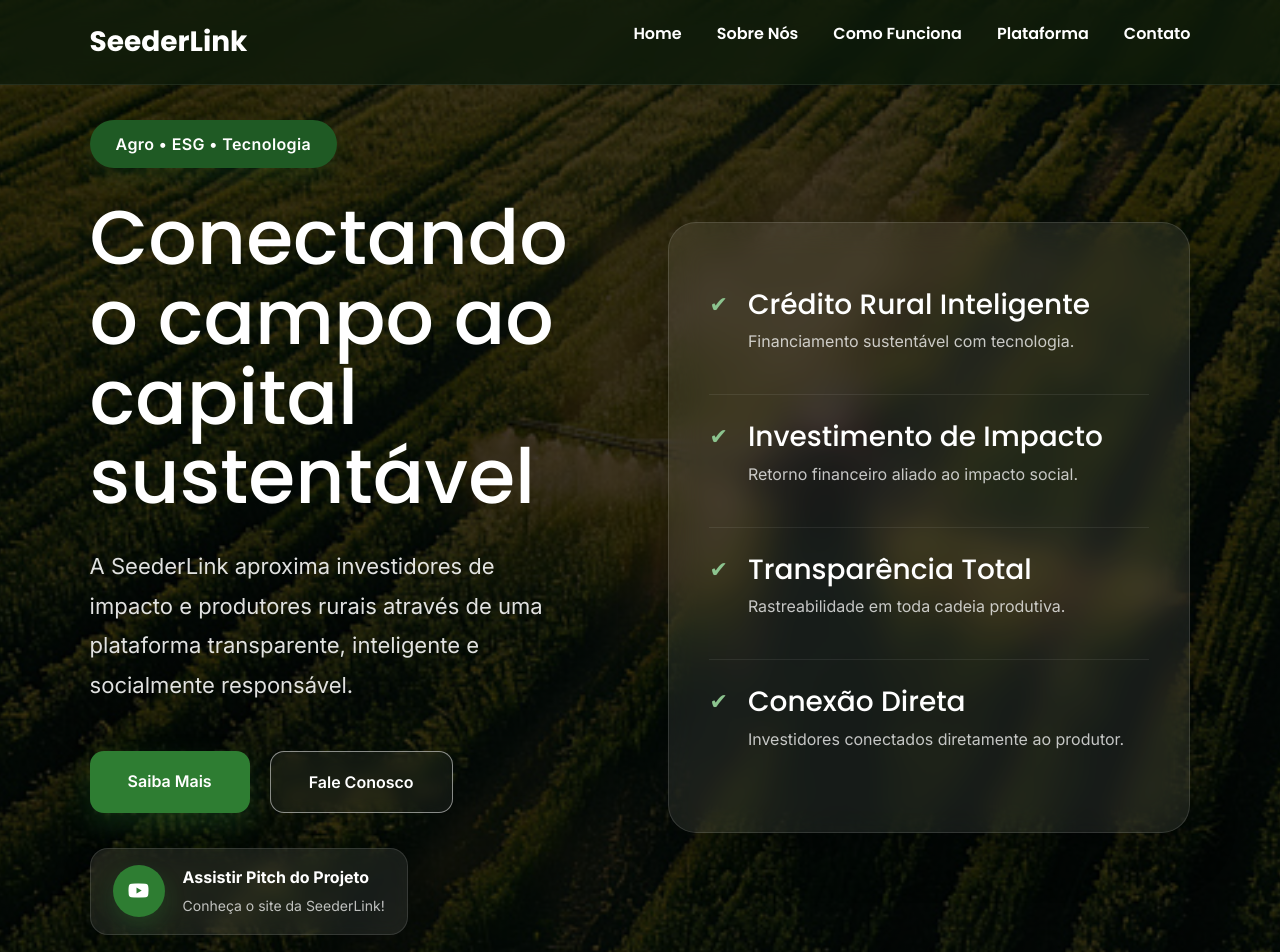
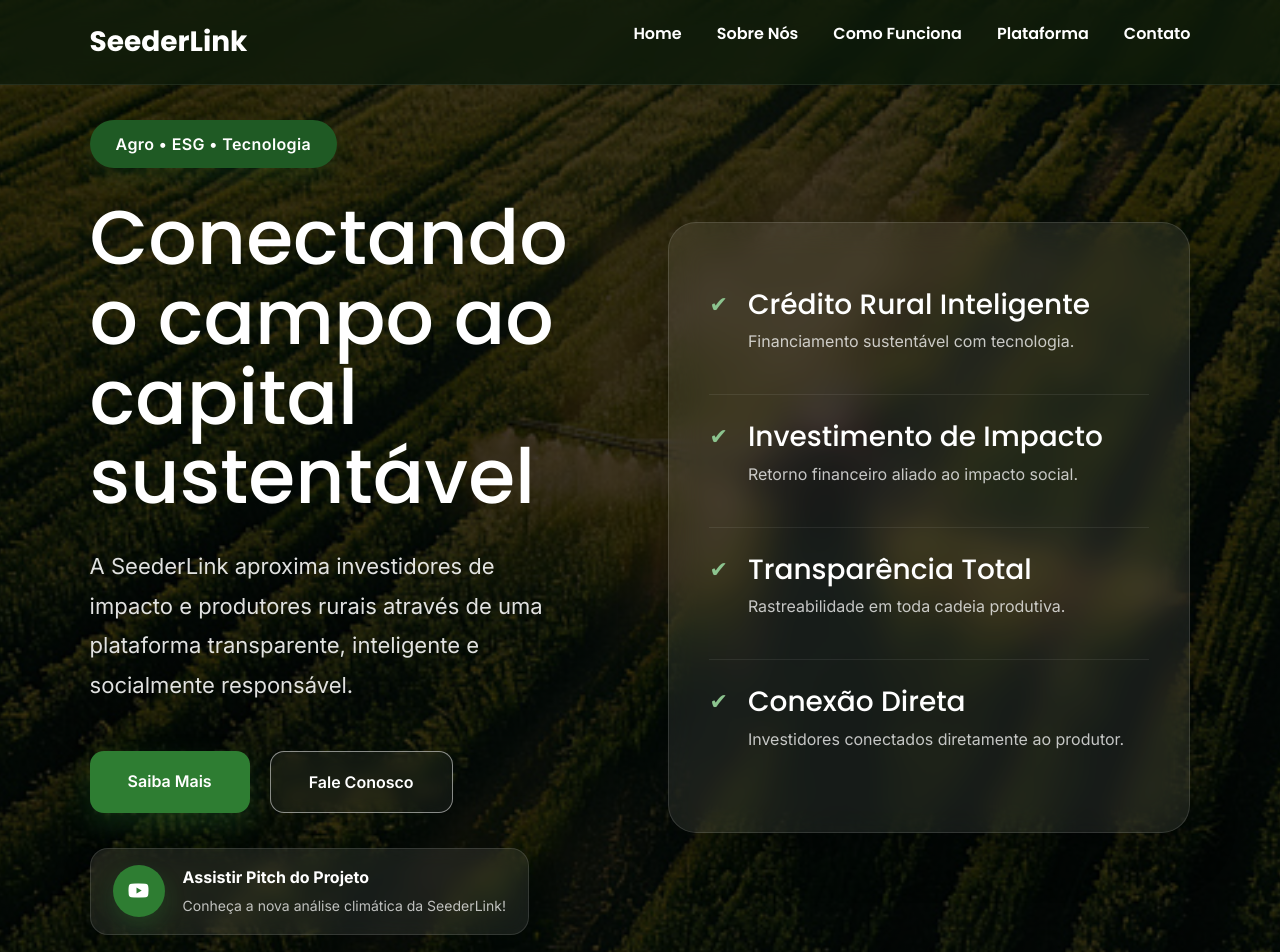
Before and after one commit to dansfisica85/site_seederlink-wolvestech, a React (Vite) app: page / in a window 1280 px wide. Shown: the top 952 px of the page. Built offline with nearby package versions, Linux system fonts and the light colour scheme.

Commit message:
Finaliza a entrega da Fase 5 (#5)
Atualiza a Home com o pitch definitivo e conclui README, roteiro e dados formais da entrega.

```diff
--- a/src/components/Hero.jsx
+++ b/src/components/Hero.jsx
@@ -36,10 +36,9 @@
             </a>
           </div>
 
-          {/* Este link ainda aponta para o pitch publicado da Sprint 4.
-              Ele deve ser trocado pelo pitch da Fase 5 depois da nova gravação. */}
+          {/* Aqui eu deixo o pitch da Fase 5 visível já na página inicial. */}
           <a
-            href="https://youtu.be/bRALz0SSVh0?si=8o290JzSlp8dHbQC"
+            href="https://youtu.be/U3APiszPvXw?is=fQs4xrjZObVEhg0c"
             target="_blank"
             rel="noopener noreferrer"
             className="pitch-link fade-in"
@@ -52,7 +51,7 @@
               <strong>
                 Assistir Pitch do Projeto
               </strong>
-              <p>Conheça o site da SeederLink!</p>
+              <p>Conheça a nova análise climática da SeederLink!</p>
             </div>
           </a>
         </div>
```
Also changed, not shown: ENTREGA_FIAP_FASE_5.txt, 2 other files (tests, documents, lock files or other folders).
